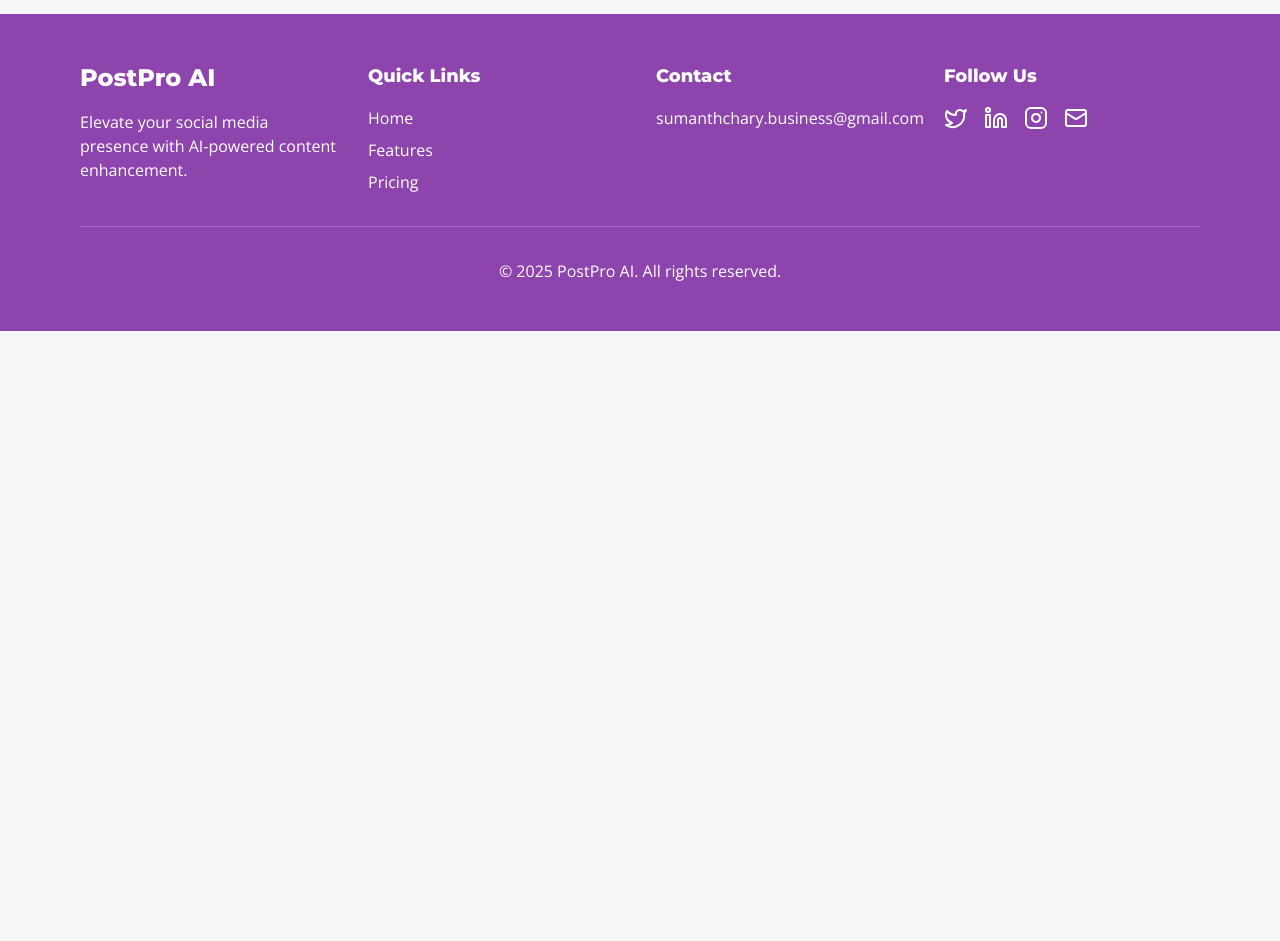
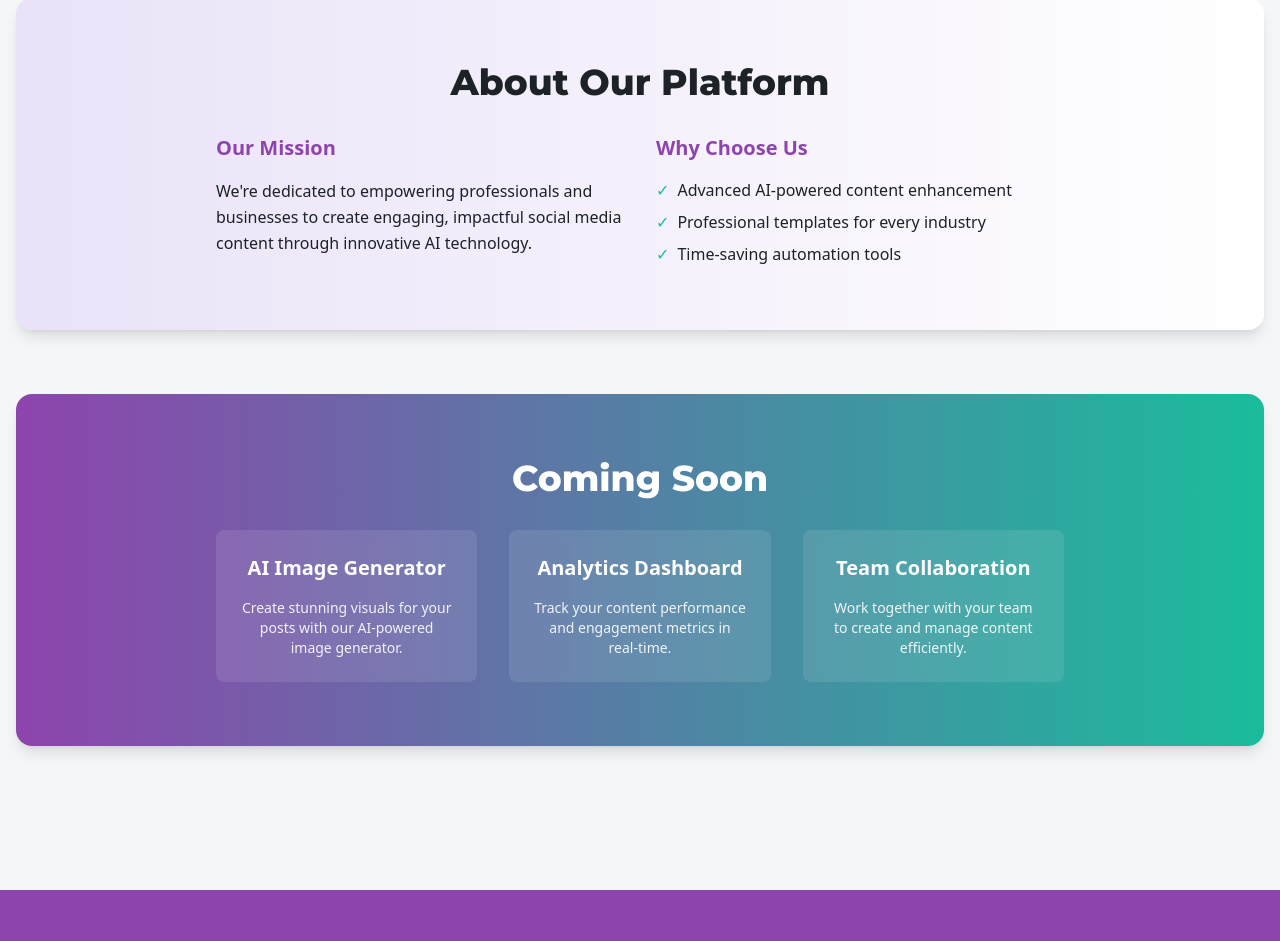
Before and after one commit to SumanthChary/postpro-ai, a React (Vite) app: page / in a window 1280 px wide. Shown: the part 2555-3496 px from the top of the page. Before the commit the page ends 2886 px from the top, so only its background shows below. Built offline with nearby package versions, Linux system fonts and the light colour scheme.

Commit message:
Add About and Coming Soon sections
Added "About" and "Coming Soon" sections to the landing page footer.

```diff
--- a/src/pages/Index.tsx
+++ b/src/pages/Index.tsx
@@ -120,12 +120,73 @@ const Index = () => {
         />
 
         <SupportSection />
+        <TemplatesSection handleProTemplatesClick={handleProTemplatesClick} />
+        <Testimonials />
+        <FAQ />
 
-        <TemplatesSection handleProTemplatesClick={handleProTemplatesClick} />
+        {/* About Section */}
+        <section className="py-16 bg-gradient-to-r from-light-lavender to-white rounded-2xl shadow-lg my-16">
+          <div className="max-w-4xl mx-auto px-6">
+            <h2 className="text-3xl md:text-4xl font-montserrat font-bold text-center mb-8">
+              About Our Platform
+            </h2>
+            <div className="grid md:grid-cols-2 gap-8">
+              <div className="space-y-4">
+                <h3 className="text-xl font-semibold text-electric-purple">Our Mission</h3>
+                <p className="text-custom-text leading-relaxed">
+                  We're dedicated to empowering professionals and businesses to create engaging,
+                  impactful social media content through innovative AI technology.
+                </p>
+              </div>
+              <div className="space-y-4">
+                <h3 className="text-xl font-semibold text-electric-purple">Why Choose Us</h3>
+                <ul className="space-y-2 text-custom-text">
+                  <li className="flex items-center gap-2">
+                    <span className="text-bright-teal">✓</span>
+                    Advanced AI-powered content enhancement
+                  </li>
+                  <li className="flex items-center gap-2">
+                    <span className="text-bright-teal">✓</span>
+                    Professional templates for every industry
+                  </li>
+                  <li className="flex items-center gap-2">
+                    <span className="text-bright-teal">✓</span>
+                    Time-saving automation tools
+                  </li>
+                </ul>
+              </div>
+            </div>
+          </div>
+        </section>
 
-        <Testimonials />
-
-        <FAQ />
+        {/* Coming Soon Section */}
+        <section className="py-16 bg-gradient-to-r from-electric-purple to-bright-teal rounded-2xl shadow-lg my-16">
+          <div className="max-w-4xl mx-auto px-6 text-white text-center">
+            <h2 className="text-3xl md:text-4xl font-montserrat font-bold mb-8">
+              Coming Soon
+            </h2>
+            <div className="grid md:grid-cols-3 gap-8">
+              <div className="p-6 bg-white/10 rounded-lg backdrop-blur-sm">
+                <h3 className="text-xl font-semibold mb-4">AI Image Generator</h3>
+                <p className="text-sm opacity-90">
+                  Create stunning visuals for your posts with our AI-powered image generator.
+                </p>
+              </div>
+              <div className="p-6 bg-white/10 rounded-lg backdrop-blur-sm">
+                <h3 className="text-xl font-semibold mb-4">Analytics Dashboard</h3>
+                <p className="text-sm opacity-90">
+                  Track your content performance and engagement metrics in real-time.
+                </p>
+              </div>
+              <div className="p-6 bg-white/10 rounded-lg backdrop-blur-sm">
+                <h3 className="text-xl font-semibold mb-4">Team Collaboration</h3>
+                <p className="text-sm opacity-90">
+                  Work together with your team to create and manage content efficiently.
+                </p>
+              </div>
+            </div>
+          </div>
+        </section>
       </main>
 
       <Footer />
```
